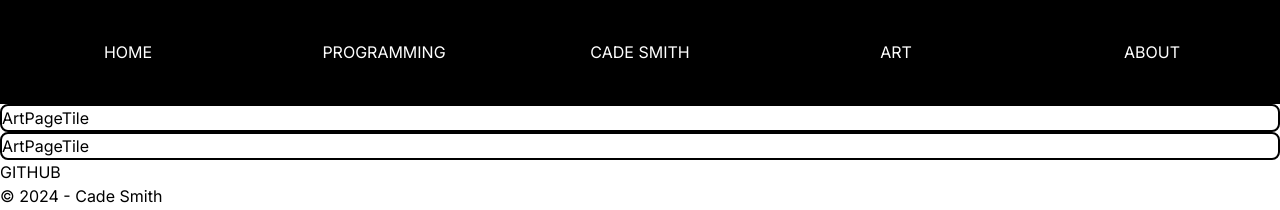
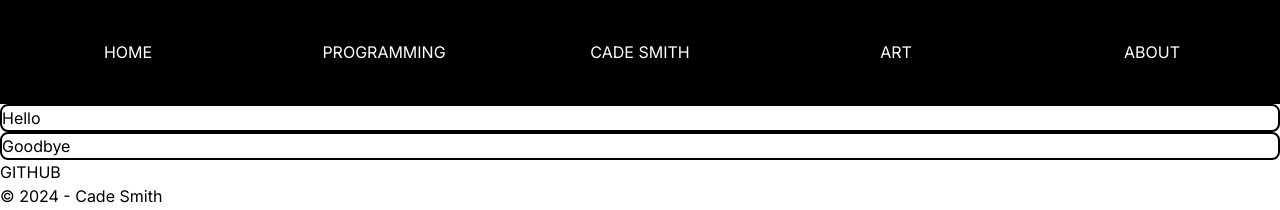
Before and after one commit to cadesmith/PortfolioSite, a Next.js app: page /art in a window 1280 px wide. Shown: the top 210 px of the page. Built offline with nearby package versions, Linux system fonts and the light colour scheme.

Commit message:
small changes to art page

```diff
--- a/app/art/page.tsx
+++ b/app/art/page.tsx
@@ -6,8 +6,12 @@ import ArtPageTile from "../components/ArtPageTile";
 export default function Art() {
     return (
       <main>
-        <ArtPageTile />
-        <ArtPageTile />
+        <ArtPageTile
+          text={"Hello"}
+        />
+        <ArtPageTile
+          text={"Goodbye"}
+        />
       </main>
     );
   }
--- a/app/components/ArtPageTile.tsx
+++ b/app/components/ArtPageTile.tsx
@@ -1,9 +1,9 @@
 import React from 'react'
 
-export default function ArtPageTile() {
+export default function ArtPageTile(props: any) {
   return (
     <div className='flex border-2 border-black rounded-lg'>
-        ArtPageTile
+        {props.text}
     </div>
   )
 }
```
